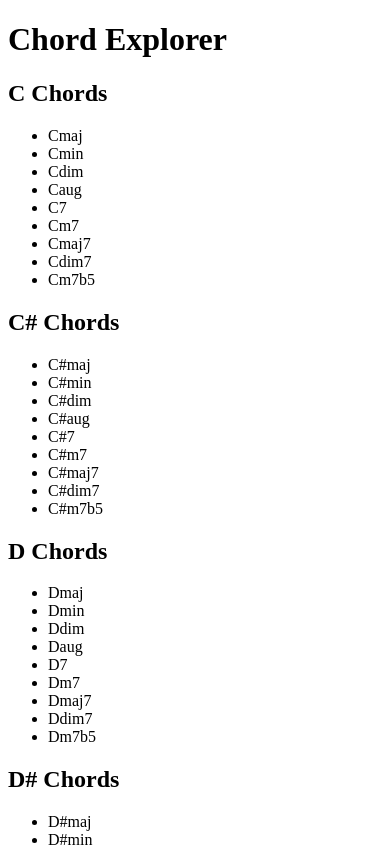
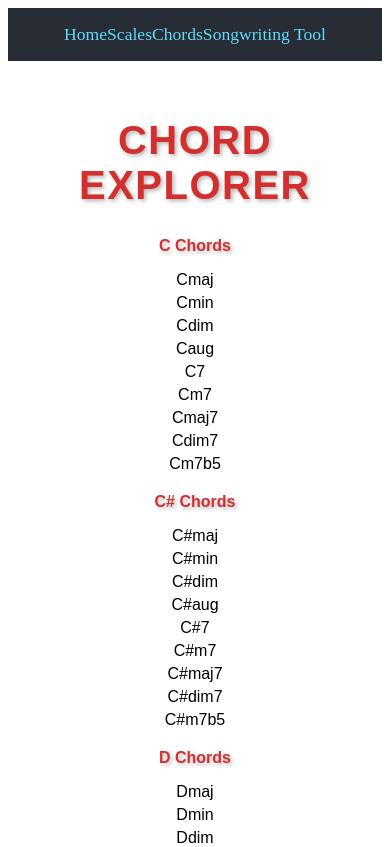
Before and after one commit to LongDefeat/music-app, a Next.js app: page /chords in a window 390 px wide. Shown: the top 847 px of the page. Built offline with nearby package versions, Linux system fonts and the light colour scheme.

Commit message:
add songwriting tool page, update styling and navigation

```diff
--- a/src/app/components/Navigation.tsx
+++ b/src/app/components/Navigation.tsx
@@ -16,6 +16,16 @@ export default function Navigation() {
             Scales
           </Link>
         </li>
+        <li className={styles.navItem}>
+          <Link href="/chords" className={styles.navLink}>
+            Chords
+          </Link>
+        </li>
+        <li className={styles.navItem}>
+          <Link href="/songwriting" className={styles.navLink}>
+            Songwriting Tool
+          </Link>
+        </li>
       </ul>
     </nav>
   );
--- a/src/app/globals.css
+++ b/src/app/globals.css
@@ -1,23 +1,24 @@
+/* globals.css */
 * {
   box-sizing: border-box;
+  margin: 0;
   padding: 0;
-  margin: 0;
 }
 
 html,
 body {
-  max-width: 100vw;
+  max-width: 100%;
   overflow-x: hidden;
+  font-family: sans-serif; /* Example font, adjust as needed */
 }
 
 body {
-  color: rgb(var(--foreground-rgb));
+  color: #333; /* Default text color, replace with your variable or preferred color */
   background: linear-gradient(
-      to bottom,
-      transparent,
-      rgb(var(--background-end-rgb))
-    )
-    rgb(var(--background-start-rgb));
+    to bottom,
+    transparent,
+    #f0f0f0
+  ); /* Example gradient, adjust as needed */
 }
 
 a {
@@ -26,7 +27,13 @@ a {
 }
 
 @media (prefers-color-scheme: dark) {
-  html {
+  body {
     color-scheme: dark;
+    background: linear-gradient(
+      to bottom,
+      transparent,
+      #333
+    ); /* Dark mode background */
+    color: #fff; /* Dark mode text color */
   }
 }
--- a/src/app/page.tsx
+++ b/src/app/page.tsx
@@ -52,7 +52,8 @@ export default function Home() {
       setChordType(chord.type);
       setChordName(chord.name);
       setError("");
-      setChordInversions(getChordInversions(chord.notes)); // Calculate and set chord inversions
+      // calculate and set chord inversions
+      setChordInversions(getChordInversions(chord.notes));
     }
   }
 
@@ -158,7 +159,7 @@ export default function Home() {
           {scaleNotes.length > 0 && (
             <>
               <p>
-                Scale: <strong>{scaleName.toUpperCase()}</strong>
+                Scale: <strong>{scaleName}</strong>
               </p>
               {scaleAliases.length > 0 && (
                 <p>
--- a/src/app/styles/Chords.module.css
+++ b/src/app/styles/Chords.module.css
@@ -1,5 +1,21 @@
+.container {
+  max-width: 600px;
+  margin: 0 auto;
+  padding: 20px;
+  text-align: center;
+}
+.pageTitle {
+  font-size: 2.5rem;
+  color: #d32f2f;
+  font-weight: bold;
+  text-shadow: 2px 2px 4px rgba(0, 0, 0, 0.3);
+  margin-bottom: 1rem;
+  text-transform: uppercase;
+  letter-spacing: 1.5px;
+  display: inline-block;
+}
 .chordExplorer {
-  padding: 20px;
+  font-family: Arial, sans-serif;
 }
 
 .chordSection {
@@ -7,8 +23,8 @@
 }
 
 .chordSection h2 {
-  font-size: 1.2rem;
-  color: #333;
+  color: #d32f2f;
+  text-shadow: 2px 2px 4px rgba(0, 0, 0, 0.3);
 }
 
 .chordSection ul {
@@ -18,4 +34,31 @@
 
 .chordSection li {
   margin: 5px 0;
+  cursor: pointer; /* Indicates interactivity */
 }
+
+/* Tooltip styling */
+.tooltip {
+  position: fixed;
+  padding: 8px 12px;
+  background-color: #f7e0e0; /* Light background */
+  border: 1px solid #929292;
+  border-radius: 4px;
+  box-shadow: 0 2px 4px rgba(0, 0, 0, 0.2);
+  pointer-events: none; /* tooltip won't block cursor */
+  z-index: 1000;
+  white-space: nowrap;
+  font-size: 0.9rem;
+  color: #333;
+}
+
+/* Responsive adjustments */
+@media (max-width: 768px) {
+  .chordExplorer {
+    padding: 10px;
+  }
+
+  .chordSection h2 {
+    font-size: 1rem;
+  }
+}
--- a/src/pages/chords.tsx
+++ b/src/pages/chords.tsx
@@ -1,9 +1,24 @@
-import React, { useState, useEffect } from "react";
+import React, { useState, useEffect, MouseEvent } from "react";
 import { Chord } from "tonal";
-import styles from "/styles/Chords.module.css";
+import Navigation from "@/app/components/Navigation";
+import styles from "../app/styles/Chords.module.css";
+
+interface ChordsByRoot {
+  [key: string]: string[];
+}
+
+interface TooltipPosition {
+  top: number;
+  left: number;
+}
 
 export default function ChordExplorer() {
-  const [chordsByRoot, setChordsByRoot] = useState({});
+  const [chordsByRoot, setChordsByRoot] = useState<ChordsByRoot>({});
+  const [hoveredChord, setHoveredChord] = useState<string>("");
+  const [tooltipPosition, setTooltipPosition] = useState<TooltipPosition>({
+    top: 0,
+    left: 0,
+  });
 
   useEffect(() => {
     const rootNotes = [
@@ -32,31 +47,65 @@ export default function ChordExplorer() {
       "m7b5",
     ];
 
-    const generatedChords = rootNotes.reduce((acc, root) => {
+    const generatedChords: ChordsByRoot = rootNotes.reduce(
+      (acc: ChordsByRoot, root: string) => {
         acc[root] = chordTypes.map((type) => `${root}${type}`);
         return acc;
-    }, {});
+      },
+      {}
+    );
 
     setChordsByRoot(generatedChords);
   }, []);
 
-  const renderChordSection = (root, chords) => (
-    <div key={root} className="chordSection">
+  const handleMouseEnter = (e: MouseEvent<HTMLLIElement>, chord: string) => {
+    setHoveredChord(Chord.get(chord).notes.join(", "));
+    const tooltipOffset = { x: 20, y: 20 };
+    setTooltipPosition({
+      top: e.clientY + tooltipOffset.y,
+      left: e.clientX + tooltipOffset.x,
+    });
+  };
+
+  const handleMouseLeave = () => {
+    setHoveredChord("");
+  };
+
+  return (
+    <>
+      <Navigation />
+      <div className={styles.container}>
+        <div className={styles.chordExplorer}>
+          <h1 className={styles.pageTitle}>Chord Explorer</h1>
+          {Object.entries(chordsByRoot).map(([root, chords]) => (
+            <div key={root} className={styles.chordSection}>
               <h2>{root} Chords</h2>
               <ul>
-        {chords.map((chord: string, index: string) => (
-          <li key={index}>{chord}</li>
+                {chords.map((chord, index) => (
+                  <li
+                    key={index}
+                    onMouseEnter={(e) => handleMouseEnter(e, chord)}
+                    onMouseLeave={handleMouseLeave}
+                  >
+                    {chord}
+                  </li>
                 ))}
               </ul>
             </div>
-  );
-
-  return (
-    <div className="chordExplorer">
-      <h1>Chord Explorer</h1>
-      {Object.entries(chordsByRoot).map(([root, chords]) =>
-        renderChordSection(root, chords)
+          ))}
+          {hoveredChord && (
+            <div
+              className={styles.tooltip}
+              style={{
+                top: `${tooltipPosition.top}px`,
+                left: `${tooltipPosition.left}px`,
+              }}
+            >
+              {hoveredChord}
+            </div>
           )}
         </div>
+      </div>
+    </>
   );
 }
```
Also changed, not shown: src/app/styles/Songwriting.module.css (added, +77 -0 lines), src/pages/songwriting.tsx (added, +181 -0 lines). Lines whose indentation alone changed are shown as unchanged.
